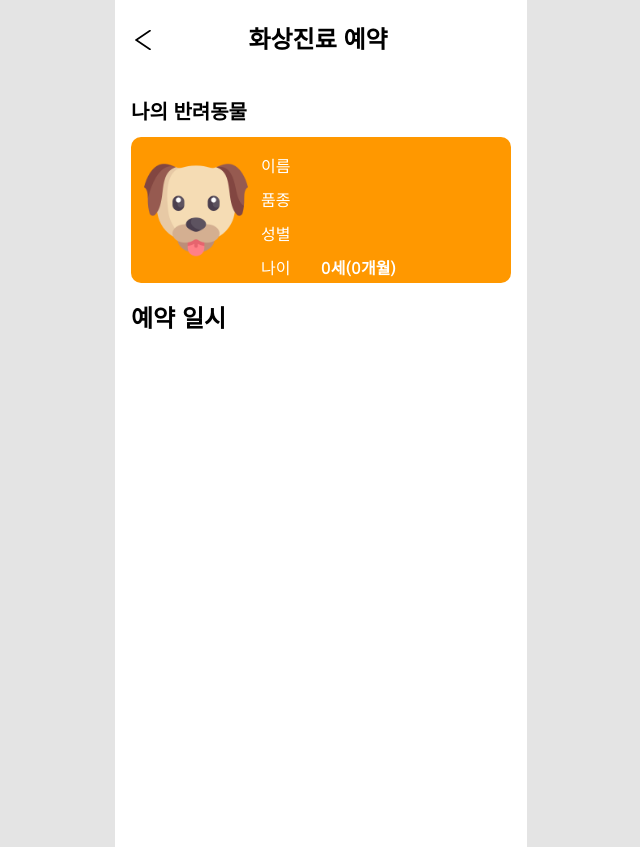
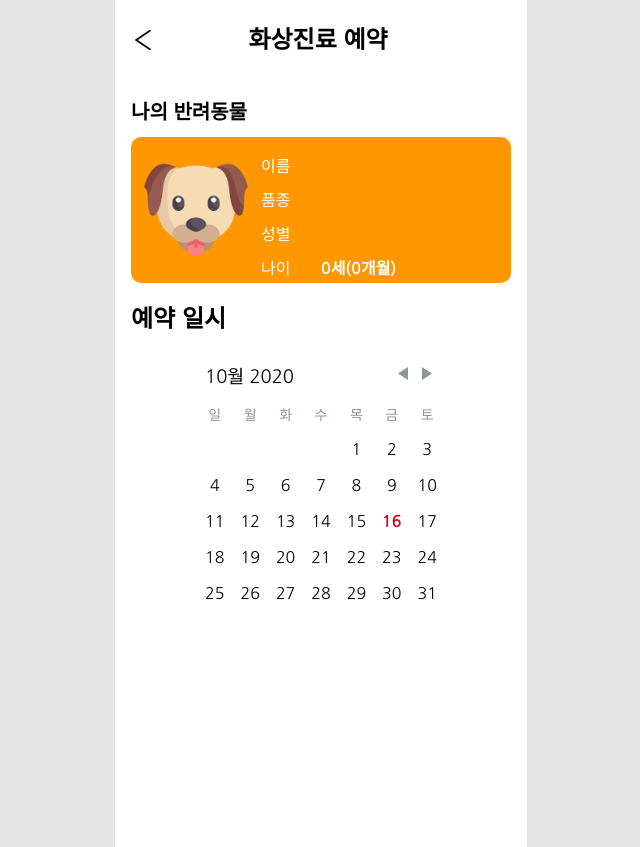
Before and after one commit to CEOJINSUNG/Animal-Health-Hackathon, a React (Create React App) app in the folder screen/: page /MakeReservation in a window 1280 px wide. Shown: the whole page, without its empty margins (319-959 px from the left). Built offline with nearby package versions, Linux system fonts and the light colour scheme; no server answers; the database is empty.

Commit message:
react-day-picker
MakeReservation 적용

```diff
--- a/screen/package.json
+++ b/screen/package.json
@@ -9,6 +9,7 @@
     "@testing-library/user-event": "^7.2.1",
     "firebase": "^7.24.0",
     "react": "^16.13.1",
+    "react-day-picker": "^7.4.8",
     "react-dom": "^16.13.1",
     "react-router-dom": "^5.2.0",
     "react-scripts": "3.4.3"
--- a/screen/src/pages/MakeReservation.js
+++ b/screen/src/pages/MakeReservation.js
@@ -1,8 +1,35 @@
 import React from 'react';
 import {Link} from 'react-router-dom';
 import PetCard from './PageComponents/Petcard';
+import DayPicker from 'react-day-picker';
+import 'react-day-picker/lib/style.css';
 
 const MakeReservation = () => {
+    const MONTHS = [
+        '1월',
+        '2월',
+        '3월',
+        '4월',
+        '5월',
+        '6월',
+        '7월',
+        '8월',
+        '9월',
+        '10월',
+        '11월',
+        '12월',
+      ];
+      const WEEKDAYS_LONG = [
+        '일요일',
+        '월요일',
+        '화요일',
+        '수요일',
+        '목요일',
+        '금요일',
+        '토요일',
+      ];
+      const WEEKDAYS_SHORT = ['일', '월', '화', '수', '목', '금', '토'];
+
     return (
         <div className="page">
             <div className="top_nav nav_with_title">
@@ -16,6 +43,11 @@ const MakeReservation = () => {
                 <div className="sub_menu bold_20 margin_top_16">나의 반려동물</div>
                 <PetCard />
                 <div className="sub_menu bold_24 margin_top_16">예약 일시</div>
+                <DayPicker
+                    months={MONTHS}
+                    weekdaysLong={WEEKDAYS_LONG}
+                    weekdaysShort={WEEKDAYS_SHORT}
+                />
             </div>
         </div>
     );
```
Also changed, not shown: 1 other file (tests, documents, lock files or other folders).
